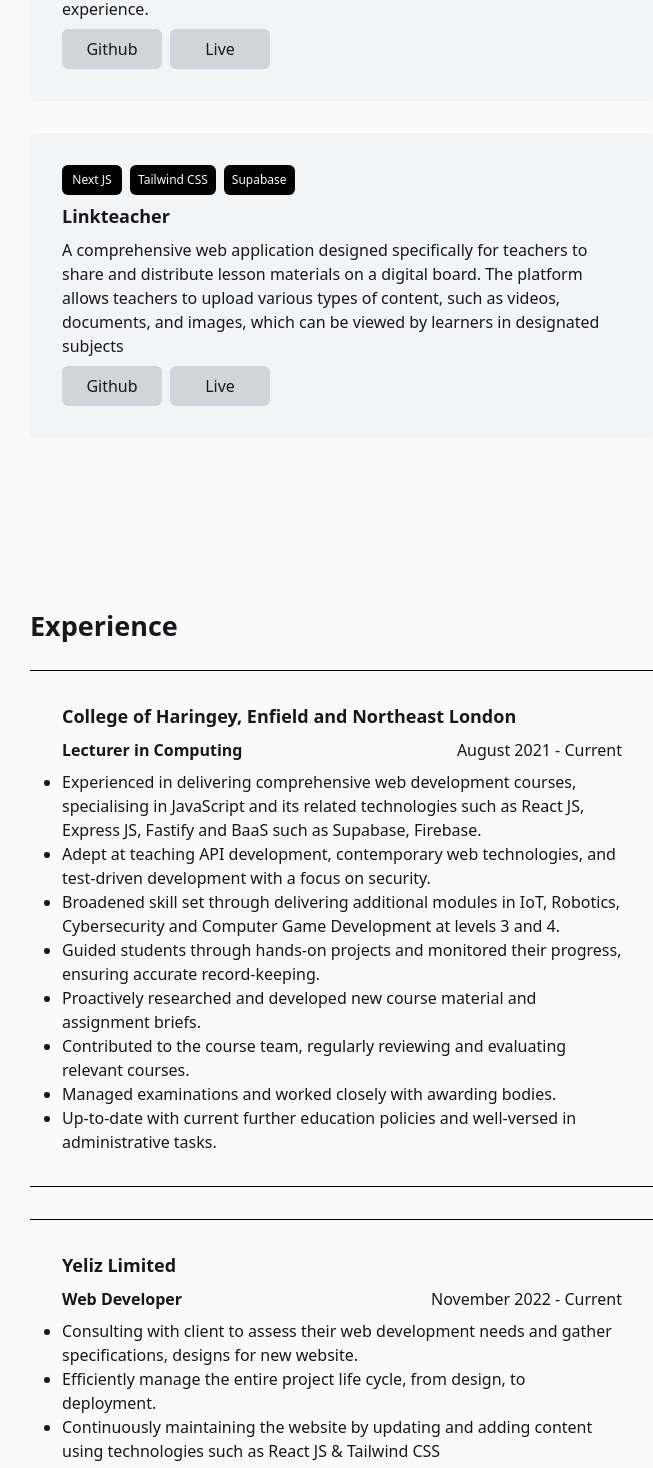
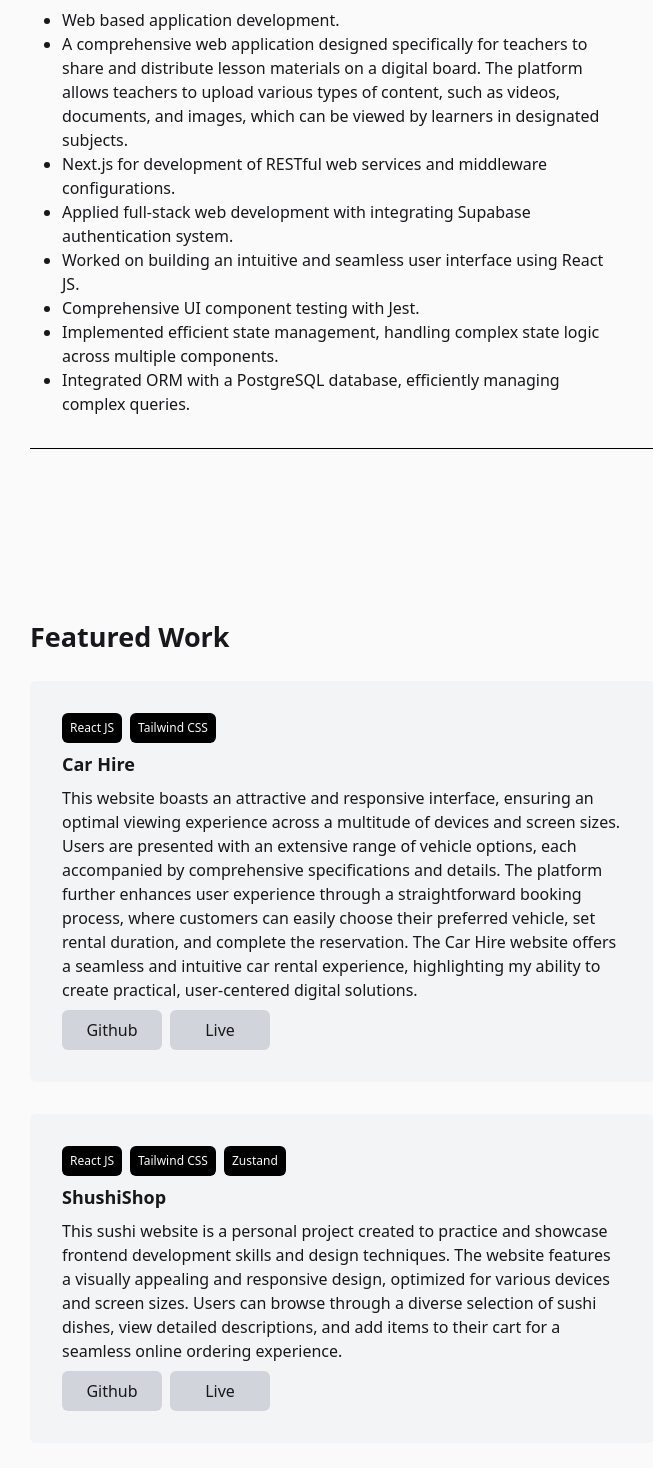
Before and after one commit to VahapCanDongel/portfolio-v3, a React (Vite) app: page / in a window 1280 px wide. Shown: the part 1622-3090 px from the top of the page, without its empty margins (298-951 px from the left). Built offline with nearby package versions, Linux system fonts and the light colour scheme.

Commit message:
Made changes corresponding to the CV

```diff
--- a/src/App.jsx
+++ b/src/App.jsx
@@ -11,8 +11,8 @@ function App() {
     <div className="p-4 flex h-screen w-full flex-col antialiased smooth-font">
       <Navigation />
       <Hero />
+      <Experience />
       <FeaturedWork />
-      <Experience />
       <Contact />
       <Footer />
     </div>
--- a/src/components/Experience.jsx
+++ b/src/components/Experience.jsx
@@ -2,22 +2,33 @@ import ExperienceCard from "./ExperienceCard";
 
 export default function Experience() {
   const teaching_responsibilities = [
-    "Experienced in delivering comprehensive web development courses, specialising in JavaScript and its related technologies such as React JS, Express JS, Fastify and BaaS such as Supabase, Firebase.",
-    "  Adept at teaching API development, contemporary web technologies, and test-driven development with a focus on security.",
-    "  Broadened skill set through delivering additional modules in IoT, Robotics, Cybersecurity and Computer Game Development at levels 3 and 4.",
-    " Guided students through hands-on projects and monitored their progress, ensuring accurate record-keeping.",
+    "Deliver comprehensive courses on JavaScript and related technologies, such as React JS and BaaS like Supabase, Firebase",
+    "Adept at teaching API development, contemporary web technologies, and test-driven development with a focus on security.",
+    "Actively stay current with the latest front-end development tools and best practices, applying this knowledge to course material.",
+    "Guided students through hands-on projects and monitored their progress, ensuring accurate record-keeping.",
     "Proactively researched and developed new course material and assignment briefs.",
-    "  Contributed to the course team, regularly reviewing and evaluating relevant courses.",
-    "Managed examinations and worked closely with awarding bodies.",
-    "Up-to-date with current further education policies and well-versed in administrative tasks.",
+    "Managed projects and worked closely with clients such as KPMG and Creative Media Hub",
   ];
 
-  const developer_responsibilities = [
-    'Consulting with client to assess their web development needs and gather specifications, designs for new website.',
-    'Efficiently manage the entire project life cycle, from design, to deployment.',
-    'Continuously maintaining the website by updating and adding content using technologies such as React JS & Tailwind CSS'
+  const developer_responsibilities_yeliz = [
+    'Web-based application development.',
+    'A system tailored to streamline the order tracking process, facilitate inventory management, and provide analytical insights to drive business decision-making. Developing RESTFUL API with Next.js.',
+    'Developing RESTFUL API with Next.js.',
+    'Developing React Components.',
+    'Implementing Cloud based development using Azure Databases (MySQL), Azure Web Apps.',
+    'Leveraging the power of Recharts, the OMS offers comprehensive data visualization and reporting capabilities. It generates insightful reports on sales, inventory levels, and other key performance indicators, enabling data-driven decision-making.'
   ]
 
+  const developer_responsibilities_linkteacher = [
+    'Web based application development.',
+    'A comprehensive web application designed specifically for teachers to share and distribute lesson materials on a digital board. The platform allows teachers to upload various types of content, such as videos, documents, and images, which can be viewed by learners in designated subjects.',
+    'Next.js for development of RESTful web services and middleware configurations.',
+    'Applied full-stack web development with integrating Supabase authentication system.',
+    'Worked on building an intuitive and seamless user interface using React JS.',
+    'Comprehensive UI component testing with Jest.',
+    'Implemented efficient state management, handling complex state logic across multiple components.',
+    'Integrated ORM with a PostgreSQL database, efficiently managing complex queries.'
+  ]
 
 
   return (
@@ -27,9 +38,9 @@ export default function Experience() {
           <div className="font-bold text-[27px]">Experience</div>
         </div>
 
-        <ExperienceCard jobTitle={'Lecturer in Computing'} duration={'August 2021 - Current'} company={'College of Haringey, Enfield and Northeast London'} responsibilities={teaching_responsibilities} />
-
-        <ExperienceCard jobTitle={'Web Developer'} duration={'November 2022 - Current'} company={'Yeliz Limited'} responsibilities={developer_responsibilities} liveLink={true} link={'http://www.yelizltd.co.uk'} />
+        <ExperienceCard jobTitle={'Lecturer in Web Development'} duration={'August 2021 - Current'} company={'College of Haringey, Enfield and Northeast London'} responsibilities={teaching_responsibilities} />
+        <ExperienceCard jobTitle={'Full Stack Developer Contract'} duration={'November 2022 - May 2023'} company={'Yeliz Clothes and Fabric Manufacturing'} responsibilities={developer_responsibilities_yeliz} liveLink={false} />
+        <ExperienceCard jobTitle={'Full Stack Developer Intern'} duration={'May 2020 - August 2020'} company={'Linkteacher Interactive Learning'} responsibilities={developer_responsibilities_linkteacher} liveLink={false} />
 
       </div>
     </div>
--- a/src/components/FeaturedWork.jsx
+++ b/src/components/FeaturedWork.jsx
@@ -38,17 +38,6 @@ export default function FeaturedWork() {
           liveLink={"https://prompt-engineer.vercel.app/"}
         />
 
-        <FeaturedWorkCard
-          technologies={["Next JS", "Tailwind CSS", "Supabase"]}
-          projectName={"Linkteacher"}
-          projectDescription={
-            "A comprehensive web application designed specifically for teachers to share and distribute lesson materials on a digital board. The platform allows teachers to upload various types of content, such as videos, documents, and images, which can be viewed by learners in designated subjects"
-          }
-          githubLink={"https://github.com/VahapCanDongel/vlearn-2"}
-          liveLink={"https://vlearn-2.vercel.app/login"}
-        />
-
-
       </div>
     </div>
   );
```
